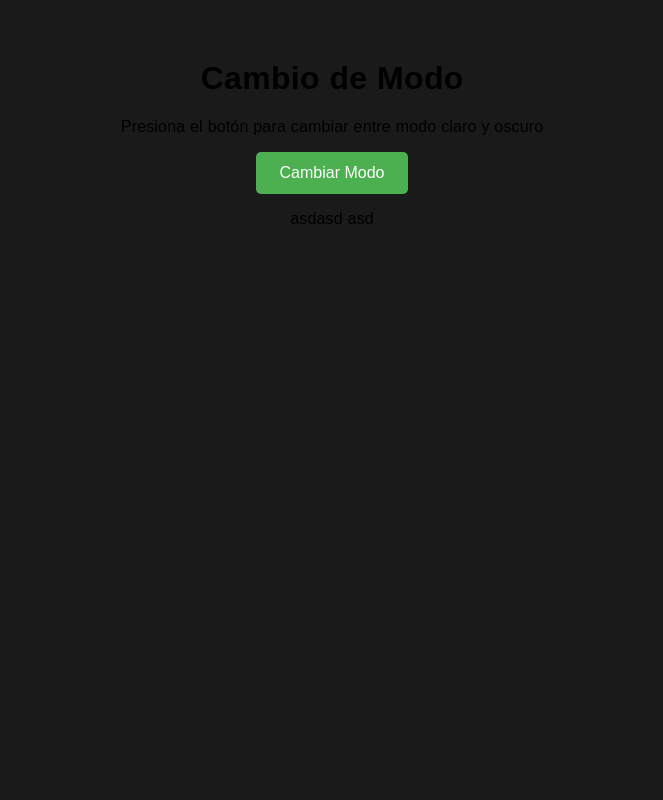
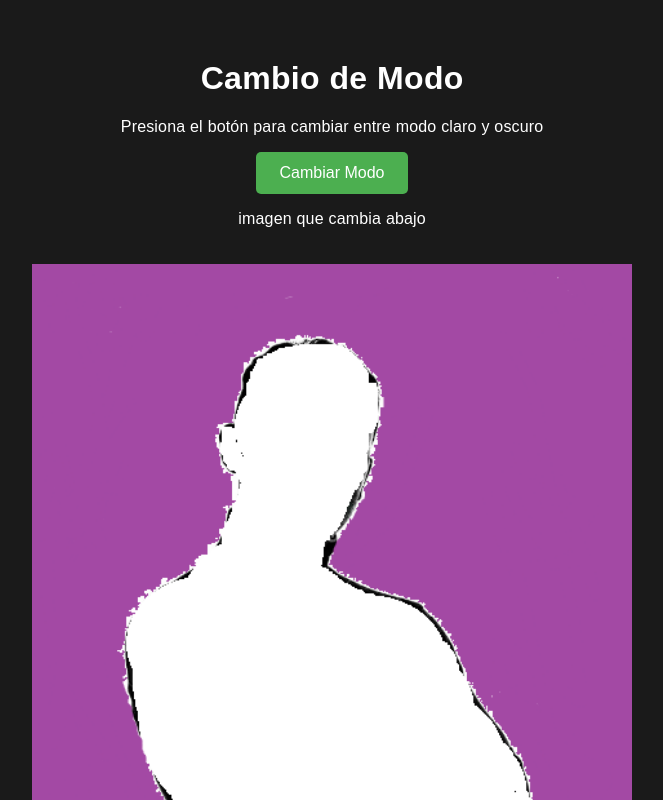
Before and after one commit to JSoza1/efectos-en-desarrollo, a plain HTML site: page linea-vertical-cambiadora/index.html in a window 1280 px wide. Both pictures are taken after a click on the button "Cambiar Modo". Shown: the top 800 px of the page, without its empty margins (308-971 px from the left). Drawn offline with Linux system fonts and the light colour scheme.

Commit message:
efecto en imagenes y ondas laterales

```diff
--- /dev/null
+++ b/linea-vertical-cambiadora/cambioDeModo.js
@@ -0,0 +1,141 @@
+// Variable que controla si estamos en modo oscuro o no
+let isDarkMode = false;
+
+// Obtiene la referencia a la capa de oscurecimiento
+const darkOverlay = document.getElementById('darkOverlay');
+
+// Selecciona todos los elementos de texto (títulos y párrafos)
+const textElements = document.querySelectorAll('h1, p');
+
+// Selecciona los contenedores de imágenes
+const imageContainers = document.querySelectorAll('.image-container');
+
+// Función que divide el texto en caracteres individuales
+function splitTextIntoChars(element) {
+    const text = element.innerText;
+    element.innerHTML = '';
+    for (let i = 0; i < text.length; i++) {
+        const charSpan = document.createElement('span');
+        charSpan.className = 'char' + (text[i] === ' ' ? ' space' : '');
+        charSpan.innerText = text[i];
+        element.appendChild(charSpan);
+    }
+}
+
+// Procesa todos los elementos de texto
+textElements.forEach(element => splitTextIntoChars(element));
+
+let animationFrameId = null;
+
+// Función para alternar entre modo claro y oscuro
+function toggleDarkMode() {
+    // Deshabilita transiciones temporales para cambios instantáneos
+    imageContainers.forEach(container => {
+        const light = container.querySelector('.light-image');
+        const dark = container.querySelector('.dark-image');
+        light.style.transition = dark.style.transition = 'none';
+    });
+
+    // Forzar reflow para aplicar los cambios de estilos inmediatamente
+    void document.body.offsetHeight;
+
+    // Cambiamos la posición del overlay según el modo actual
+    if (!isDarkMode) {
+        // Pasamos a modo oscuro (overlay se desliza de izquierda a derecha)
+        darkOverlay.style.left = '0';
+    } else {
+        // Pasamos a modo claro (overlay se desliza fuera de la pantalla)
+        darkOverlay.style.left = '-100%';
+    }
+
+    // Iniciamos la animación correspondiente
+    startAnimation(!isDarkMode);
+
+    // Actualizamos el estado del modo
+    isDarkMode = !isDarkMode;
+}
+
+// Función para iniciar la animación
+function startAnimation(toWhite) {
+    // Detenemos cualquier animación previa
+    stopAnimation();
+
+    // Seleccionamos todos los caracteres y obtenemos el ancho de la ventana
+    const chars = document.querySelectorAll('.char');
+    const overlayWidth = window.innerWidth;
+
+    // Función de actualización que se ejecuta en cada frame de animación
+    function updateElements() {
+        // Obtenemos la posición actual del overlay
+        const currentLeft = parseFloat(window.getComputedStyle(darkOverlay).left);
+        const overlayRightEdge = currentLeft + overlayWidth;
+
+        // Animación de texto - actualizamos el color de cada carácter
+        chars.forEach(char => {
+            const charRect = char.getBoundingClientRect();
+            const charCenter = charRect.left + charRect.width / 2;
+
+            // Determinar si el carácter está cubierto por el overlay
+            const isCovered = charCenter <= overlayRightEdge;
+
+            // Asignar el color correspondiente
+            char.style.color = isCovered ? 'white' : 'black';
+        });
+
+        // Animación de imágenes - actualizamos la opacidad de cada imagen
+        imageContainers.forEach(container => {
+            const containerRect = container.getBoundingClientRect();
+            const lightImg = container.querySelector('.light-image');
+            const darkImg = container.querySelector('.dark-image');
+            const containerCenter = containerRect.left + containerRect.width / 2;
+
+            // Calculamos cuánto del contenedor está cubierto
+            const overlapStart = Math.max(currentLeft, containerRect.left);
+            const overlapEnd = Math.min(overlayRightEdge, containerRect.right);
+            const overlap = Math.max(0, overlapEnd - overlapStart);
+            const coveragePercentage = overlap / containerRect.width;
+
+            // Aplicamos las opacidades correspondientes
+            lightImg.style.opacity = 1 - coveragePercentage;
+            darkImg.style.opacity = coveragePercentage;
+        });
+
+        // Verificamos si la animación ha terminado
+        const animationComplete = toWhite
+            ? currentLeft >= 0
+            : currentLeft <= -overlayWidth;
+
+        // Si la animación no ha terminado, programamos el siguiente frame
+        if (!animationComplete) {
+            animationFrameId = requestAnimationFrame(updateElements);
+        } else {
+            // Restauramos las transiciones para futuras animaciones
+            imageContainers.forEach(container => {
+                const lightImg = container.querySelector('.light-image');
+                const darkImg = container.querySelector('.dark-image');
+
+                lightImg.style.transition = darkImg.style.transition = 'opacity 1.5s';
+
+                // Establecemos las opacidades finales según el modo
+                if (toWhite) {
+                    lightImg.style.opacity = '0';
+                    darkImg.style.opacity = '1';
+                } else {
+                    lightImg.style.opacity = '1';
+                    darkImg.style.opacity = '0';
+                }
+            });
+        }
+    }
+
+    // Iniciamos la animación
+    updateElements();
+}
+
+// Función para detener la animación
+function stopAnimation() {
+    if (animationFrameId) {
+        cancelAnimationFrame(animationFrameId);
+        animationFrameId = null;
+    }
+}
--- a/linea-vertical-cambiadora/index.html
+++ b/linea-vertical-cambiadora/index.html
@@ -16,11 +16,15 @@
     <p id="paragraph">Presiona el botón para cambiar entre modo claro y oscuro</p>
     <!-- Botón que activa la función de cambio -->
     <button onclick="toggleDarkMode()">Cambiar Modo</button>
-    <p>asdasd asd</p>
+    <p>imagen que cambia abajo</p>
+    <div class="image-container">
+      <img src="img/sombra.png" alt="" class="light-image">
+      <img src="img/sombra2.png" alt="" class="dark-image">
+  </div>
 
   </div>
 
   <!-- Conecta con el archivo JavaScript -->
-  <script src="script.js"></script>
+  <script src="cambioDeModo.js"></script>
 </body>
 </html>
--- a/linea-vertical-cambiadora/script.js
+++ /dev/null
@@ -1,94 +0,0 @@
-// Variable que controla si estamos en modo oscuro o no
-let isDarkMode = false;
-
-// Obtiene la referencia a la capa de oscurecimiento
-const darkOverlay = document.getElementById('darkOverlay');
-
-// Selecciona todos los elementos de texto (títulos y párrafos)
-const textElements = document.querySelectorAll('h1, p');
-
-// Función que divide el texto en caracteres individuales
-function splitTextIntoChars(element) {
-    // Guarda el texto original
-    const text = element.innerText;
-    // Limpia el contenido actual
-    element.innerHTML = '';
-    // Crea un span para cada carácter
-    for (let i = 0; i < text.length; i++) {
-        const charSpan = document.createElement('span');
-        // Agrega clase especial si es un espacio
-        charSpan.className = 'char' + (text[i] === ' ' ? ' space' : '');
-        charSpan.innerText = text[i];
-        element.appendChild(charSpan);
-    }
-}
-
-// Procesa todos los elementos de texto encontrados
-textElements.forEach(element => {
-    splitTextIntoChars(element);
-});
-
-// Variable para controlar la animación
-let animationFrameId = null;
-
-// Función que se ejecuta al hacer clic en el botón
-function toggleDarkMode() {
-    if (!isDarkMode) {
-        // Mueve el overlay a la vista
-        darkOverlay.style.left = '0';
-        startAnimation(true);
-    } else {
-        // Oculta el overlay
-        darkOverlay.style.left = '-100%';
-        startAnimation(false);
-    }
-    // Cambia el estado del modo
-    isDarkMode = !isDarkMode;
-}
-
-// Función que maneja la animación de los caracteres
-function startAnimation(toWhite) {
-    // Detiene cualquier animación previa
-    stopAnimation();
-
-    // Obtiene todos los caracteres y el ancho de la ventana
-    const chars = document.querySelectorAll('.char');
-    const overlayWidth = window.innerWidth;
-
-    // Función que actualiza el color de cada carácter
-    function updateTextColors() {
-        // Obtiene la posición actual del overlay
-        const currentLeft = parseFloat(window.getComputedStyle(darkOverlay).left);
-
-        // Procesa cada carácter
-        chars.forEach((char) => {
-            // Obtiene la posición del carácter
-            const charRect = char.getBoundingClientRect();
-            const charPosition = charRect.left + charRect.width / 2;
-
-            // Determina si el carácter debe cambiar de color
-            const isCovered = toWhite
-                ? charPosition <= currentLeft + overlayWidth
-                : charPosition >= currentLeft + overlayWidth;
-
-            // Aplica el color correspondiente
-            char.style.color = isCovered ? (toWhite ? 'white' : 'black') : (toWhite ? 'black' : 'white');
-        });
-
-        // Continúa la animación si es necesario
-        if (currentLeft > -overlayWidth && currentLeft < overlayWidth) {
-            animationFrameId = requestAnimationFrame(updateTextColors);
-        }
-    }
-
-    // Inicia la actualización de colores
-    updateTextColors();
-}
-
-// Función para detener la animación
-function stopAnimation() {
-    if (animationFrameId !== null) {
-        cancelAnimationFrame(animationFrameId);
-        animationFrameId = null;
-    }
-}
--- a/linea-vertical-cambiadora/styles.css
+++ b/linea-vertical-cambiadora/styles.css
@@ -1,60 +1,121 @@
-/* Estilos del cuerpo de la página */
+/* Estilos generales */
 body {
-    margin: 0;                /* Sin márgenes externos */
-    padding: 20px;           /* Espacio interno */
-    min-height: 100vh;       /* Altura mínima de toda la ventana */
-    background-color: white; /* Fondo blanco inicial */
-    color: black;           /* Color de texto negro inicial */
-    font-family: Arial;     /* Tipo de letra */
-    overflow-x: hidden;     /* Oculta el scroll horizontal */
-    position: relative;     /* Para posicionamiento de elementos internos */
-    transition: background-color 1.5s, color 1.5s; /* Animación suave de colores */
+  margin: 0;
+  padding: 20px;
+  min-height: 100vh;
+  background-color: white;
+  color: black;
+  font-family: Arial;
+  overflow-x: hidden;
+  position: relative;
+  transition: background-color 1.5s, color 1.5s;
 }
 
-  /* Estilos del botón */
+/* Botón de cambio de modo */
 button {
-    padding: 12px 24px;     /* Espacio interno del botón */
-    font-size: 16px;        /* Tamaño de letra */
-    border: none;           /* Sin borde */
-    border-radius: 5px;     /* Esquinas redondeadas */
-    cursor: pointer;        /* Cursor de mano al pasar por encima */
-    background-color: #4CAF50; /* Color verde del botón */
-    color: white;           /* Texto blanco */
-    transition: background-color 0.3s; /* Animación al pasar el mouse */
+  padding: 12px 24px;
+  font-size: 16px;
+  border: none;
+  border-radius: 5px;
+  cursor: pointer;
+  background-color: #4CAF50;
+  color: white;
+  transition: background-color 0.3s;
 }
 
 /* Contenedor principal */
 .content {
-    max-width: 600px;       /* Ancho máximo */
-    margin: 40px auto;      /* Centrado con margen superior e inferior */
-    text-align: center;     /* Texto centrado */
-    position: relative;     /* Para posicionamiento */
-    z-index: 2;            /* Capa por encima del overlay */
+  max-width: 600px;
+  margin: 40px auto;
+  text-align: center;
+  position: relative;
+  z-index: 2;
 }
 
 /* Capa de oscurecimiento */
 .dark-overlay {
-    position: fixed;        /* Fijado en la pantalla */
-    top: 0;                /* Pegado arriba */
-    left: -100%;           /* Inicialmente fuera de la vista */
-    width: 100%;           /* Ancho completo */
-    height: 100%;          /* Alto completo */
-    background-color: #1a1a1a; /* Color oscuro */
-    transition: left 1.1s linear; /* Animación del deslizamiento */
+  position: fixed;
+  top: 0;
+  left: -100%;
+  width: 100%;
+  height: 100%;
+  background-color: #1a1a1a;
+  transition: left 1.1s linear;
+  z-index: 1; /* Asegura que esté por encima del fondo pero por debajo del contenido */
 }
 
 /* Estilos para cada carácter individual */
 .char {
-    display: inline-block;  /* Para poder animar cada letra */
-    transition: color 0.3s; /* Animación del cambio de color */
+  display: inline-block;
+  transition: color 0.3s;
 }
 
 /* Espaciado entre caracteres */
 .char:not(:last-child) {
-    margin-right: 0.01em;  /* Pequeño espacio entre letras */
+  margin-right: 0.01em;
 }
 
 /* Espaciado para espacios entre palabras */
 .char.space {
-    margin-right: 0.3em;   /* Espacio más grande entre palabras */
+  margin-right: 0.3em;
 }
+
+/* ------------------- */
+/* SISTEMA DE IMÁGENES */
+/* ------------------- */
+
+/* Contenedor especial para imágenes */
+.image-container {
+  position: relative;
+  display: inline-block;
+  width: 100%;
+  max-width: 600px;
+  margin: 20px 0;
+  z-index: 2; /* Da un z-index más alto a las imágenes */
+}
+
+/* Imágenes base */
+.light-image, .dark-image {
+  position: absolute;
+  top: 0;
+  left: 0;
+  width: 100%;
+  height: auto;
+  transition: none; /* Desactivamos la transición CSS - la controlaremos con JS */
+}
+
+/* Visibilidad inicial */
+.light-image {
+  opacity: 1;
+}
+
+.dark-image {
+  opacity: 0;
+}
+
+/* Ajustar el contenedor de imágenes para garantizar que ambas estén visibles */
+.image-container {
+  position: relative;
+  display: inline-block;
+  width: 100%;
+  max-width: 600px;
+  margin: 20px 0;
+  height: auto; /* Ajustar altura automáticamente */
+}
+
+/* Asegurar que ambas imágenes ocupen el mismo espacio */
+.light-image, .dark-image {
+  position: absolute;
+  top: 0;
+  left: 0;
+  width: 100%;
+  height: auto;
+  transition: none; /* Desactivamos la transición CSS - la controlaremos con JS */
+}
+
+/* Hacer que el contenedor tenga una altura mínima para que se vean las imágenes */
+.image-container::after {
+  content: "";
+  display: block;
+  padding-bottom: 56.25%; /* Proporción 16:9 - ajusta según tus imágenes */
+}
```
Also changed, not shown: ondas-laterales/index.html (added, +13 -0 lines), ondas-laterales/styles.css (added, +33 -0 lines), linea-vertical-cambiadora/img/sombra.png (added), linea-vertical-cambiadora/img/sombra2.png (added). Lines whose indentation alone changed are shown as unchanged.
